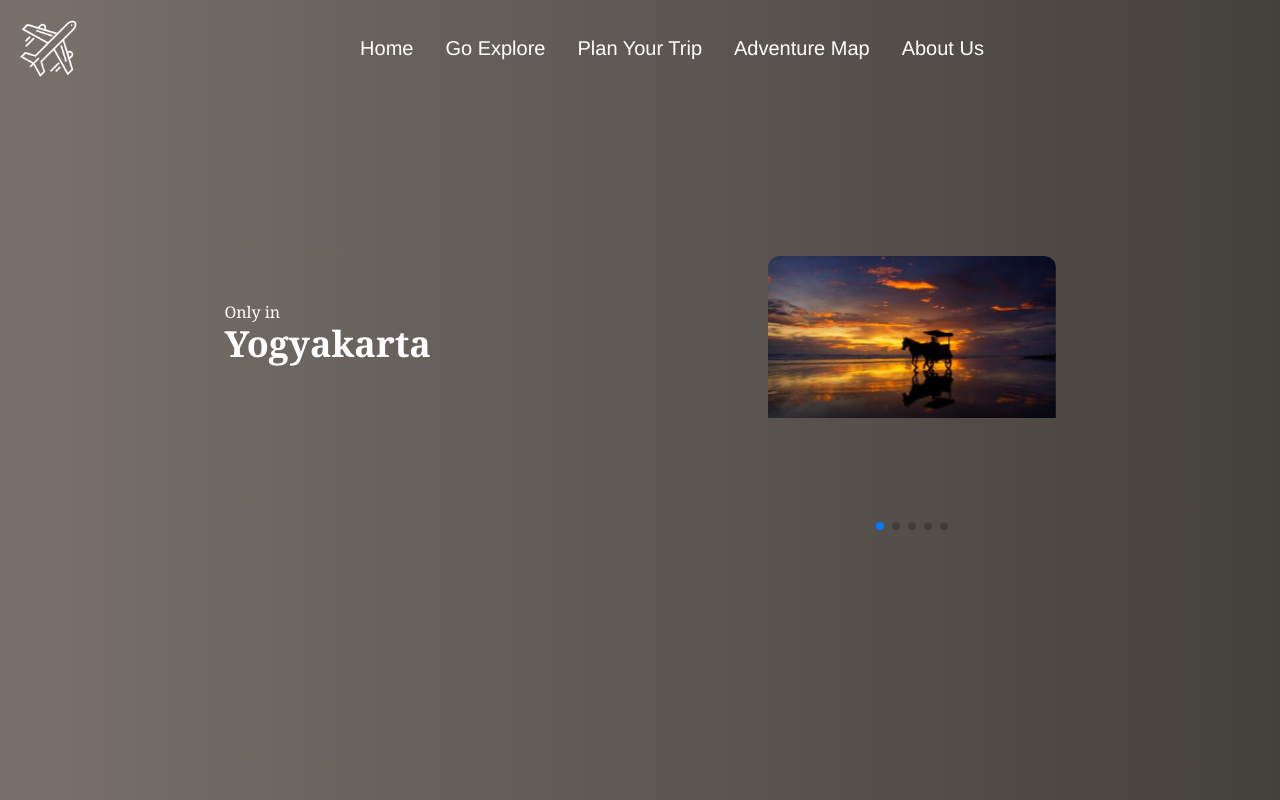
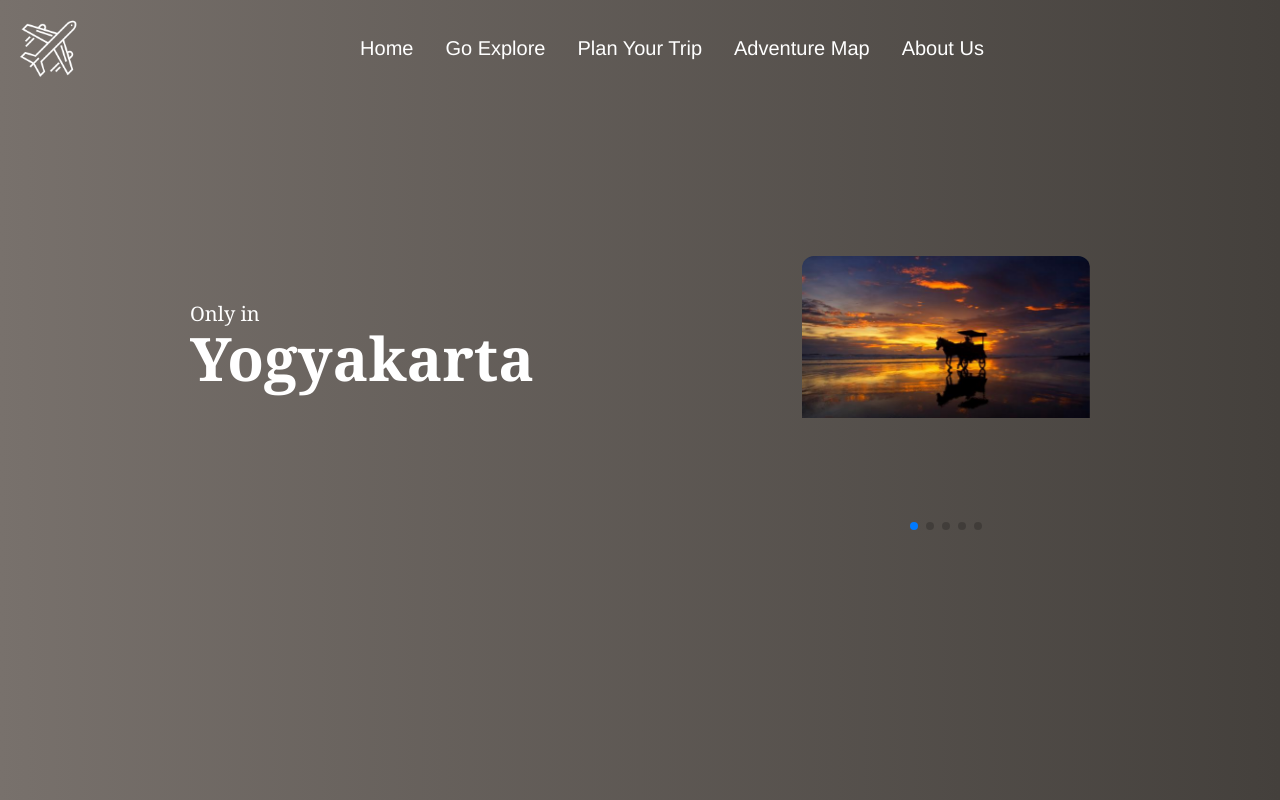
Before and after one commit to Kairose8/project-nusantara, a React (Vite) app: page /ExplorePage in a window 1280 px wide. Shown: the top 800 px of the page. Built offline with nearby package versions, Linux system fonts and the light colour scheme; a web font is replaced by a local one.

Commit message:
Update ExplorePage.jsx

```diff
--- a/src/pages/ExplorePage.jsx
+++ b/src/pages/ExplorePage.jsx
@@ -6,10 +6,10 @@ export default function ExplorePage() {
 
       <div className="flex justify-around flex-wrap px-14 h-screen sm:mt-40 md:mt-40">
         <div>
-          <div className="mt-11 font-serif text-xl text-white text-center sm:w-1/3 sm:text-left sm:text-base">
+          <div className="mt-11 font-serif text-xl text-white text-center sm:w-1/3 sm:text-left sm:text-base lg:text-xl">
             <p>Only in</p>
           </div>
-          <div className="font-serif text-5xl font-bold text-white  w-1/3 sm:text-4xl ">
+          <div className="font-serif text-5xl font-bold text-white  w-1/3 sm:text-4xl lg:text-6xl ">
             <p>
               Yogyakarta
             </p>
```
